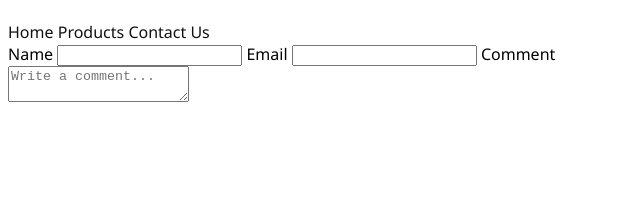
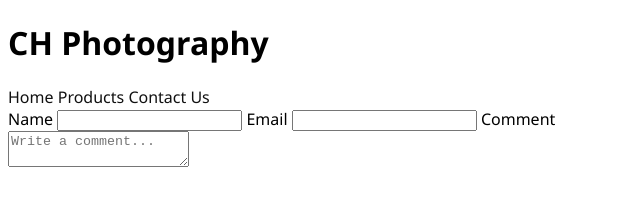
Before and after one commit to CheyenneH53/CIS134CheyenneHouk, a plain HTML site: page contact.html in a window 1280 px wide. Shown: the whole page, without its empty margins (0-640 px from the left). Drawn offline with Linux system fonts and the light colour scheme.

Commit message:
add header

```diff
--- a/contact.html
+++ b/contact.html
@@ -7,7 +7,7 @@
     <title>Contact</title>
 </head>
 <body>
-    <h1></h1>
+    <h1>CH Photography</h1>
     <nav>
         <a href="index.html">Home</a>
         <a href="products.html">Products</a>
```
Also changed, not shown: index.html (+1 -1 lines), products.html (+1 -1 lines).
